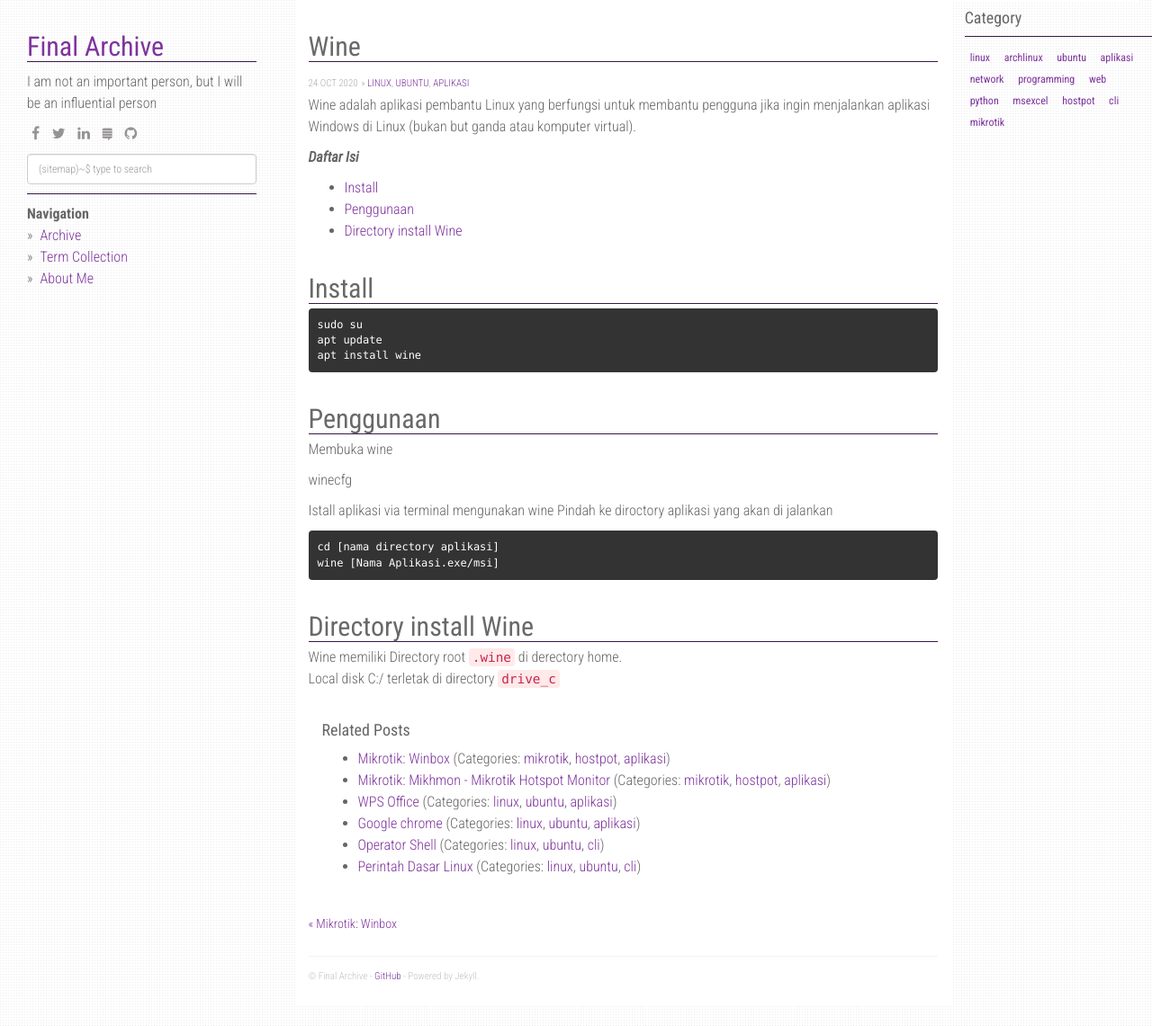
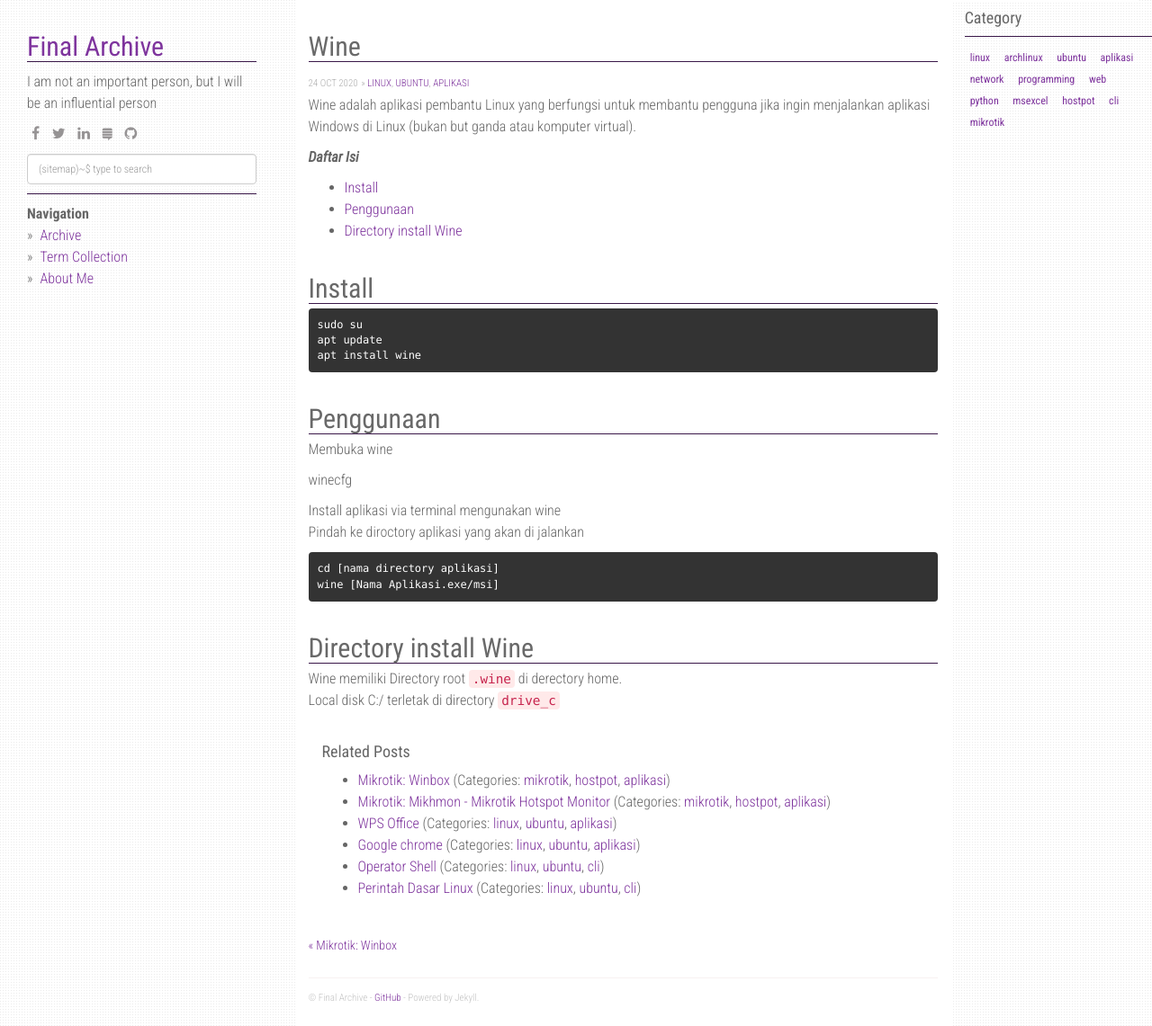
Before and after one commit to finalarchive/finalarchive.github.io, a Jekyll site: the page built from _posts/2020-10-24-wine.md, in a window 1280 px wide and 1141 px high. Shown: the whole window at 90% size. Built offline with Jekyll 4.4.1, drawn with Linux system fonts in a browser that asks for light colours; nearby versions of some CDN libraries.

Commit message:
Update 2020-10-24-wine.md

````diff
--- a/_posts/2020-10-24-wine.md
+++ b/_posts/2020-10-24-wine.md
@@ -26,7 +26,8 @@ Membuka wine
 
   winecfg
 
-Istall aplikasi via terminal mengunakan wine Pindah ke diroctory aplikasi yang akan di jalankan
+Install aplikasi via terminal mengunakan wine<br>
+Pindah ke diroctory aplikasi yang akan di jalankan
 
 ```
 cd [nama directory aplikasi]
````
